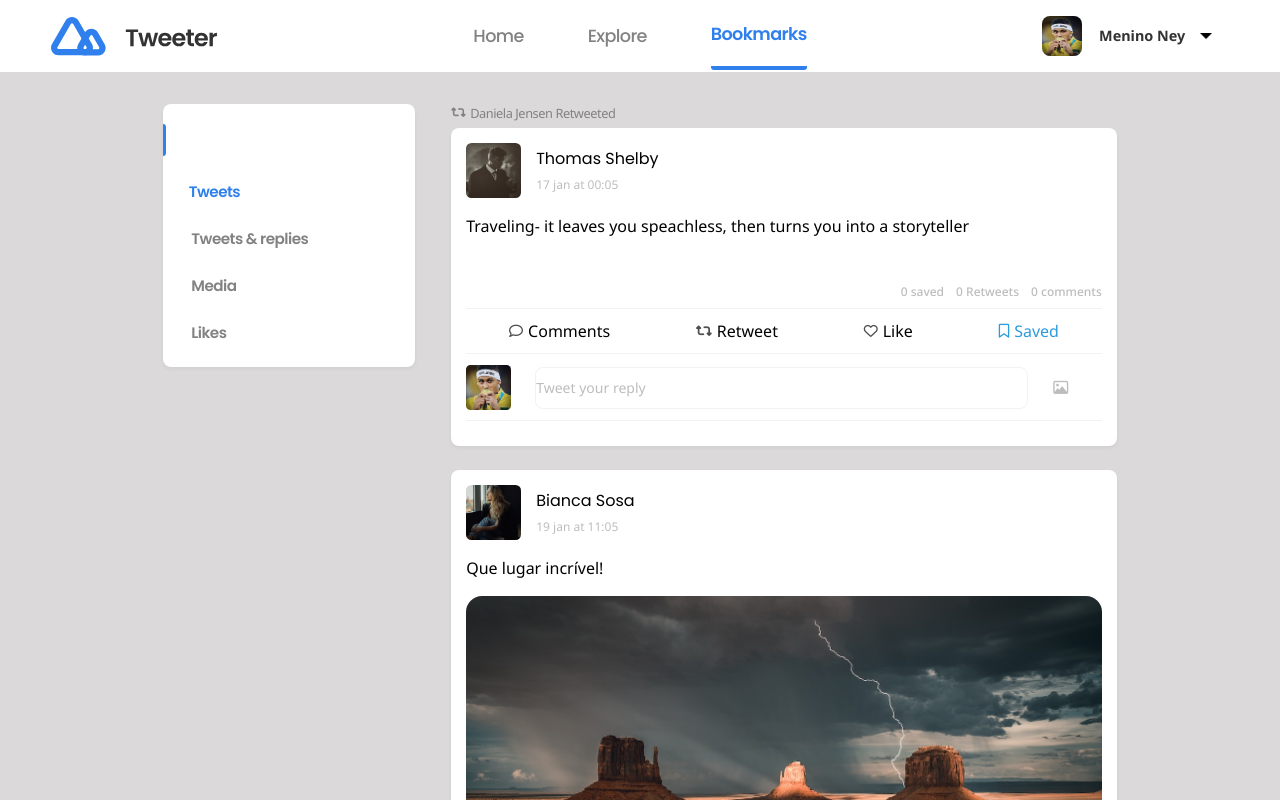
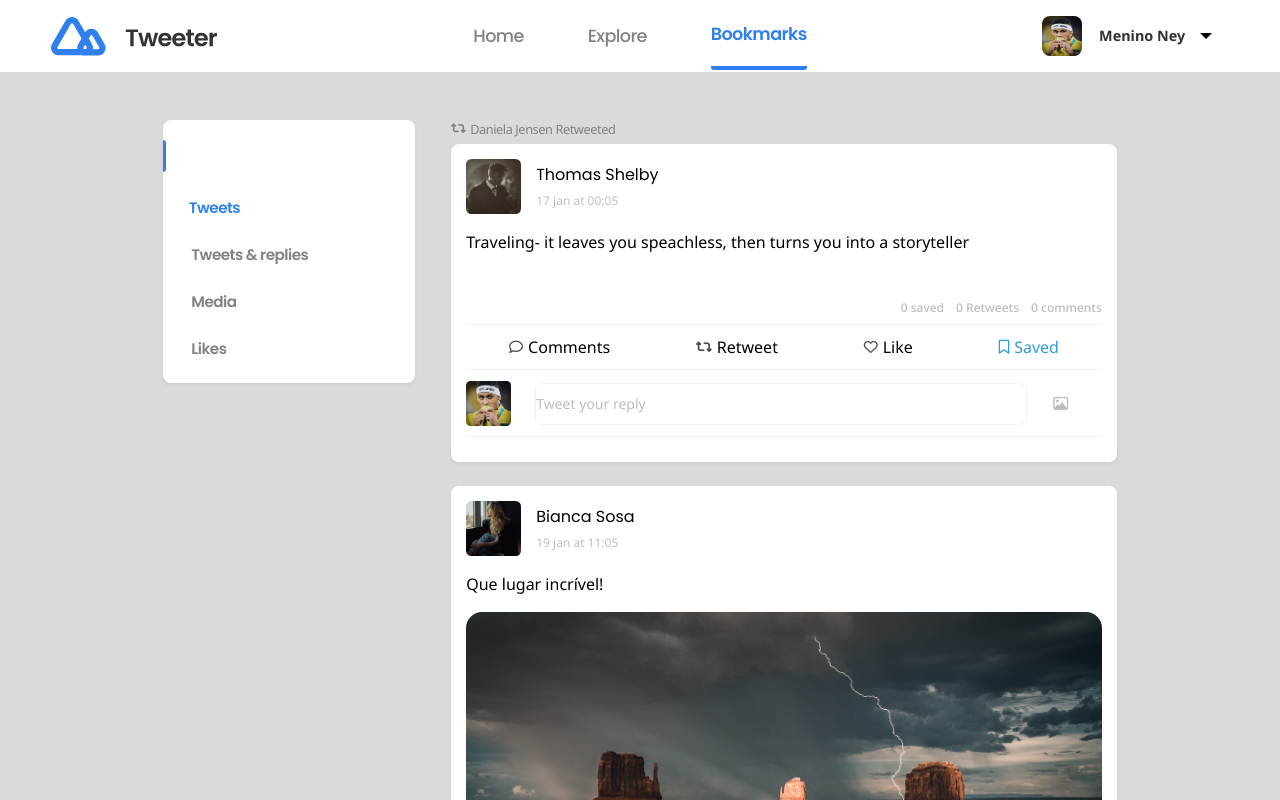
Before and after one commit to Sintese-Jr/twitter-clone-frontend, a React (Create React App) app in the folder projetotreinee/: page /bookmarks in a window 1280 px wide. Shown: the top 800 px of the page. Built offline with nearby package versions, Linux system fonts and the light colour scheme.

Commit message:
Mais ajustes
Ajustes para arrumar o design responsívo

```diff
--- a/projetotreinee/src/pages/Bookmarks.js
+++ b/projetotreinee/src/pages/Bookmarks.js
@@ -36,7 +36,7 @@ export default function BookmarksPage() {
                 nome={users["root"].nome}
                 fotoPerfil={users["root"].fotoPerfil}
             />
-            <div className="corpo-principal">
+            <div className="principalExplore">
                 <Menulateral
                     primeiro="Tweets"
                     segundo="Tweets & replies"
--- a/projetotreinee/src/pages/Explore.js
+++ b/projetotreinee/src/pages/Explore.js
@@ -48,7 +48,7 @@ export default function explore (props) {
                 />
                 <div className="menuPrincipalExplore">
                     <SearchBar />
-                    <div className="corpo-principal-home">
+                    <div className="corpo-principal-explore">
                         <div className="tweet-tamanho-home">
 
                             {listaTweets}
--- a/projetotreinee/src/styles/BookmarkPage.css
+++ b/projetotreinee/src/styles/BookmarkPage.css
@@ -1,5 +1,5 @@
 @media (min-width: 1025px) {
-    .corpo-principal {
+    .corpo-principal-bookmarks{
 
         margin-top: 4vh;
     }
@@ -9,7 +9,7 @@
 }
 
 @media (min-width: 769px) and (max-width: 1024px) {
-    .pagina-principal{
+    .corpo-principal-bookmarks{
         display: grid;
         width: fit-content;
         height: fit-content;
--- a/projetotreinee/src/styles/ExplorePage.css
+++ b/projetotreinee/src/styles/ExplorePage.css
@@ -62,4 +62,8 @@
     .menuPrincipalExplore > .tweet, .menuPrincipalExplore > .search {
         margin-bottom: 2vh;
     }
+
+    .menuPrincipalExplore {
+        margin-top: 2vh;
+    }
 }
```
